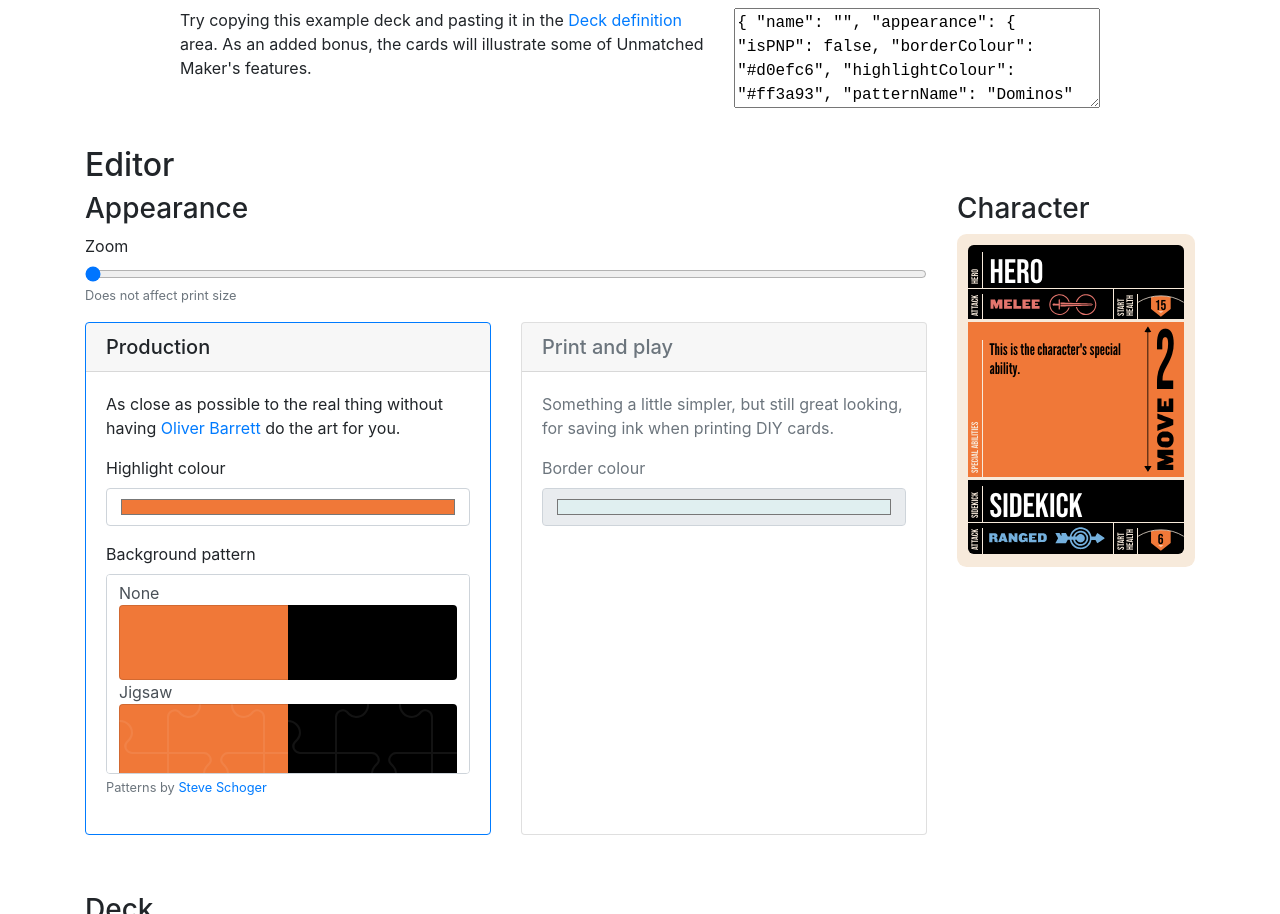
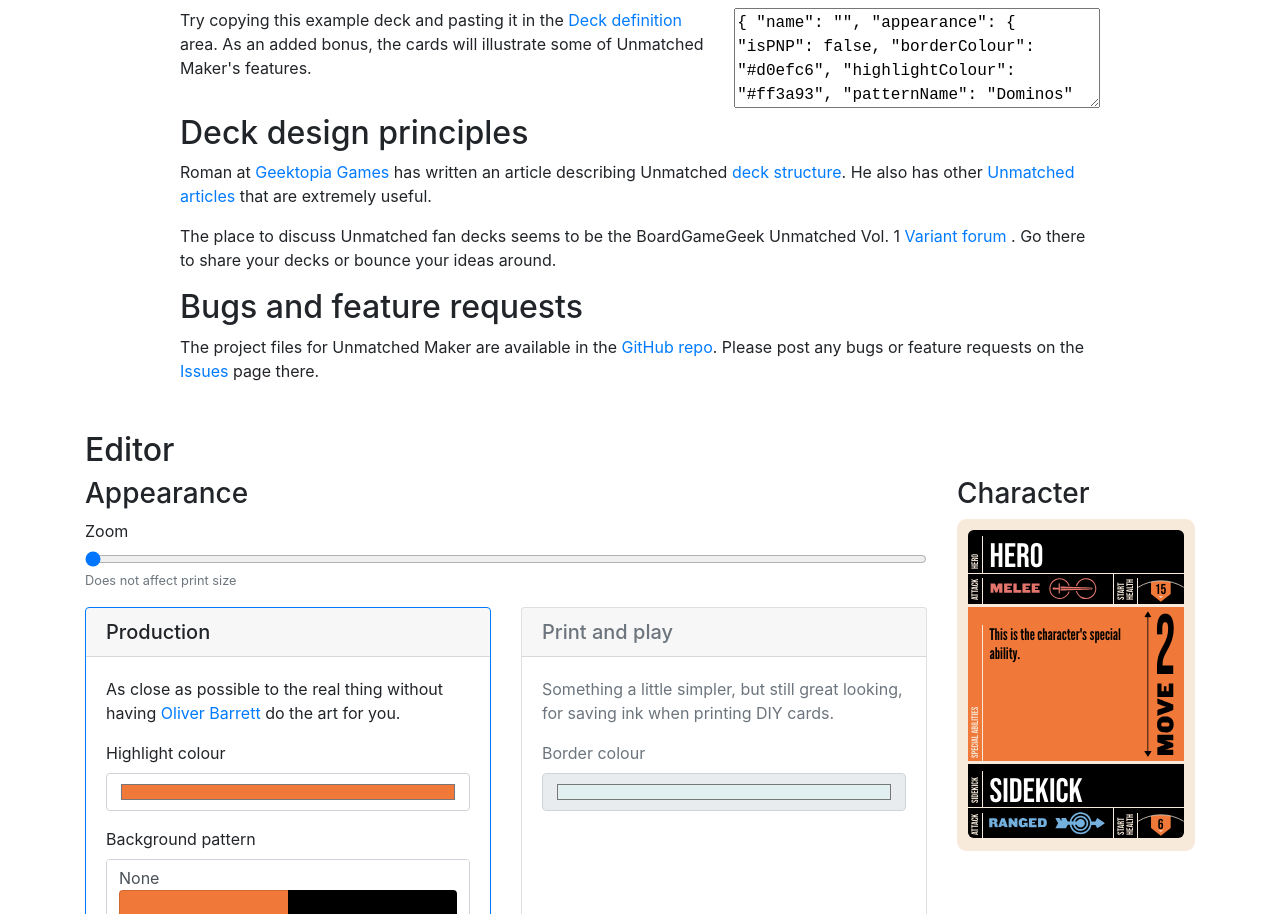
Before and after one commit to JonathanGuberman/unmatched_maker, a Vue app: page / in a window 1280 px wide. Shown: the part 952-1866 px from the top of the page. Built offline with nearby package versions, Linux system fonts and the light colour scheme.

Commit message:
Homepage content updates

```diff
--- a/src/App.vue
+++ b/src/App.vue
@@ -209,8 +209,32 @@
                         </div>
                     </div>
                 </div>
+                <div class="col-xl-10">
+                  <h2>Deck design principles</h2>
+                  <p>Roman at <a href="http://www.geektopiagames.com/" target="_blank">Geektopia Games</a>
+                    has written an article describing Unmatched
+                    <a href="http://www.geektopiagames.com/games/unmatched/unmatched-deck-structure/" target="_blank">deck structure</a>.
+                    He also has other <a href="http://www.geektopiagames.com/games/unmatched/" target="_blank">Unmatched articles</a>
+                    that are extremely useful.
+                  </p>
+                  <p>
+                    The place to discuss Unmatched fan decks seems to be the
+                    BoardGameGeek Unmatched Vol. 1
+                    <a href="https://boardgamegeek.com/forum/2870415/unmatched-battle-legends-volume-one/variants" target="_blank">
+                      Variant forum
+                    </a>. Go there to share your decks or bounce your ideas around.
+                  </p>
+                </div>
+                <div class="col-xl-10">
+                  <h2>Bugs and feature requests</h2>
+                  <p>The project files for Unmatched Maker are available in the
+                    <a href="https://github.com/JonathanGuberman/unmatched_maker/" target="_blank">GitHub repo</a>.
+                    Please post any bugs or feature requests on the
+                    <a href="https://github.com/JonathanGuberman/unmatched_maker/issues" target=_blank>Issues</a>
+                    page there.
+                  </p>
+                </div>
             </div>
-
             <div class="row py-3">
                 <div class="col-12">
                     <h2>Editor</h2>
```
